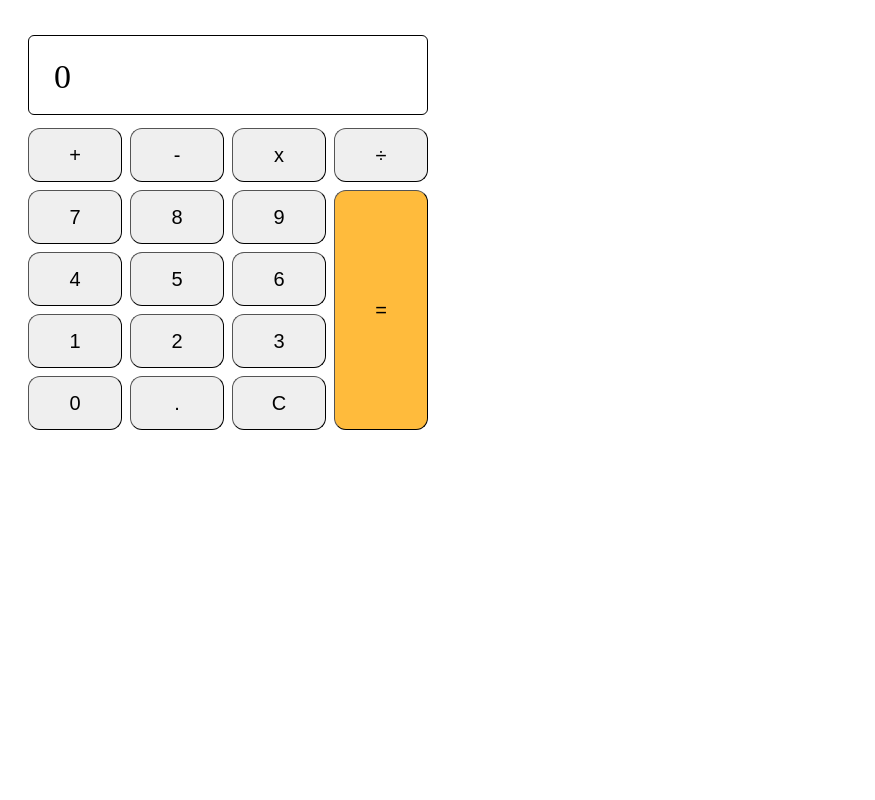
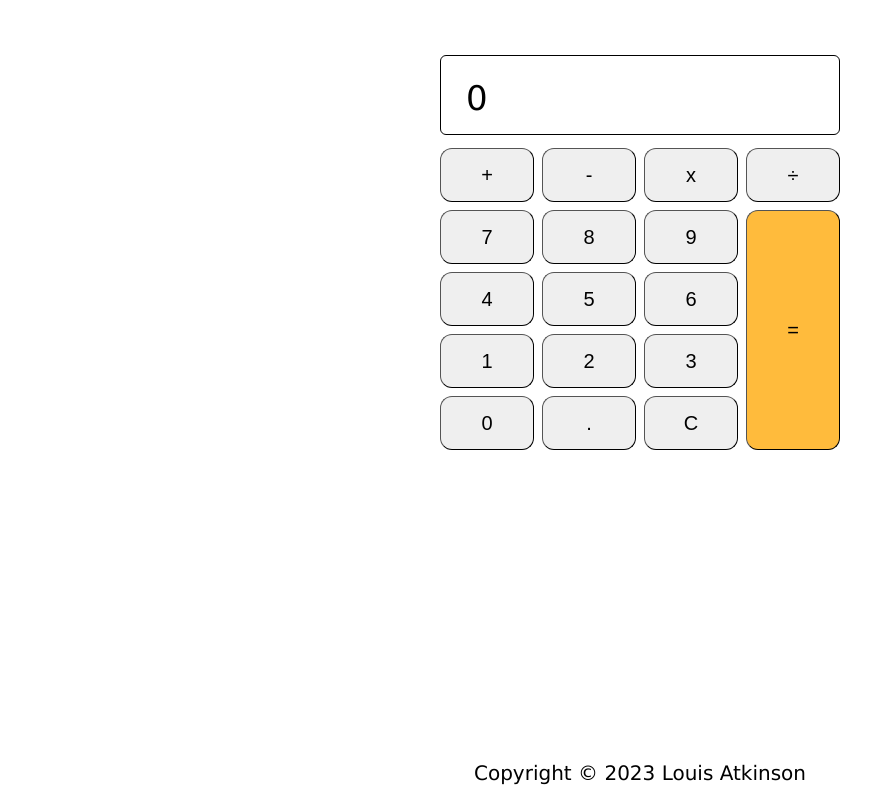
Before and after one commit to LouisAtkinson/calculator, a plain HTML site: page index.html in a window 1280 px wide. Shown: the whole page, without its empty margins (0-875 px from the left). Drawn offline with Linux system fonts and the light colour scheme.

Commit message:
Add footer and centralise calculator

```diff
--- a/index.html
+++ b/index.html
@@ -34,5 +34,12 @@
             <button id="clear">C</button>
         </div>
 
+    <footer>Copyright ©
+        <script>
+          document.write(new Date().getFullYear())
+        </script>
+        Louis Atkinson
+    </footer>
+
     </body>
 </html>
--- a/javascript.js
+++ b/javascript.js
@@ -136,7 +136,7 @@ function number(a) {
     } else {
         display = "" + display + a;
     }
-    result.textContent = round(display);
+    result.textContent = display;
     memory.textContent = stored;
 }
 
--- a/styles.css
+++ b/styles.css
@@ -16,7 +16,8 @@ button {
     grid-gap: 8px;
     height: 400px;
     width: 400px;
-    margin: 30px 20px;
+    margin: 50px auto;
+    font-family: Verdana, Geneva, Tahoma, sans-serif;
 }
 
 .screen {
@@ -33,7 +34,7 @@ button {
 
 .result {
     font-size: 34px;
-    font-weight: 500;
+    font-weight: 300;
     padding: 22px 25px;
     align-items: center;
 }
@@ -49,3 +50,16 @@ button {
     grid-column: 4;
     background-color: rgb(255, 187, 60);
 }
+
+footer {
+    display: flex;
+    justify-content: center;
+    align-items: center;
+    position: absolute;
+    bottom: 0;
+    left: 0;
+    right: 0;
+    margin: 15px;
+    font-size: 20px;
+    font-family: Verdana, Geneva, Tahoma, sans-serif;
+}
```
